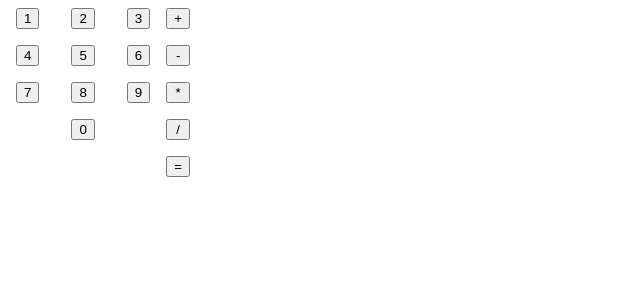
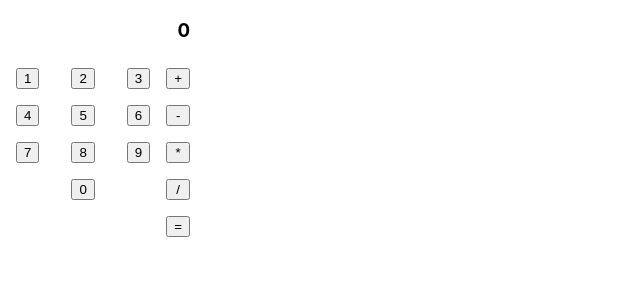
Before and after one commit to g-maanasi/calculator-app, a React (Create React App) app: page / in a window 1280 px wide. Shown: the top 300 px of the page, without its empty margins (0-640 px from the left). Built offline with nearby package versions, Linux system fonts and the light colour scheme.

Commit message:
Finished calculator functionality

```diff
--- a/src/App.css
+++ b/src/App.css
@@ -1,9 +1,17 @@
-#calculator {
+#calculator-div {
+  display: inline-block;
+}
+
+h3 {
+  text-align: right;
+}
+
+#calculator-buttons {
   display: flex;
 }
 
 #numberPad {
-  display: block;
+  display: inline-block;
 }
 
 #numberPad button {
--- a/src/App.js
+++ b/src/App.js
@@ -24,8 +24,10 @@ class App extends React.Component {
         } else {
           if (operator.length === 0) {
             firstNum += buttonVal;
+            document.getElementById('output').innerHTML = firstNum;
           } else {
             secondNum += buttonVal;
+            document.getElementById('output').innerHTML = secondNum;
           }
         }
       }
@@ -56,6 +58,7 @@ class App extends React.Component {
               }
             }
           }
+          document.getElementById('output').innerHTML = solution;
 
           firstNum = '';
           secondNum = '';
@@ -66,8 +69,9 @@ class App extends React.Component {
 
     return (
       <div className="App">
-
-        <div id="calculator">
+        <div id="calculator-div">
+          <h3 id='output'>0</h3>
+          <div id="calculator-buttons">
             <div id="numberPad">
               <div className="row1">
                 <button type="button" value={1} onClick={e => onButton(e)}>1</button>
@@ -98,6 +102,7 @@ class App extends React.Component {
             </div>
           </div>
         </div>
+      </div>
     );
   }
 }
```
Lines whose indentation alone changed are shown as unchanged.
